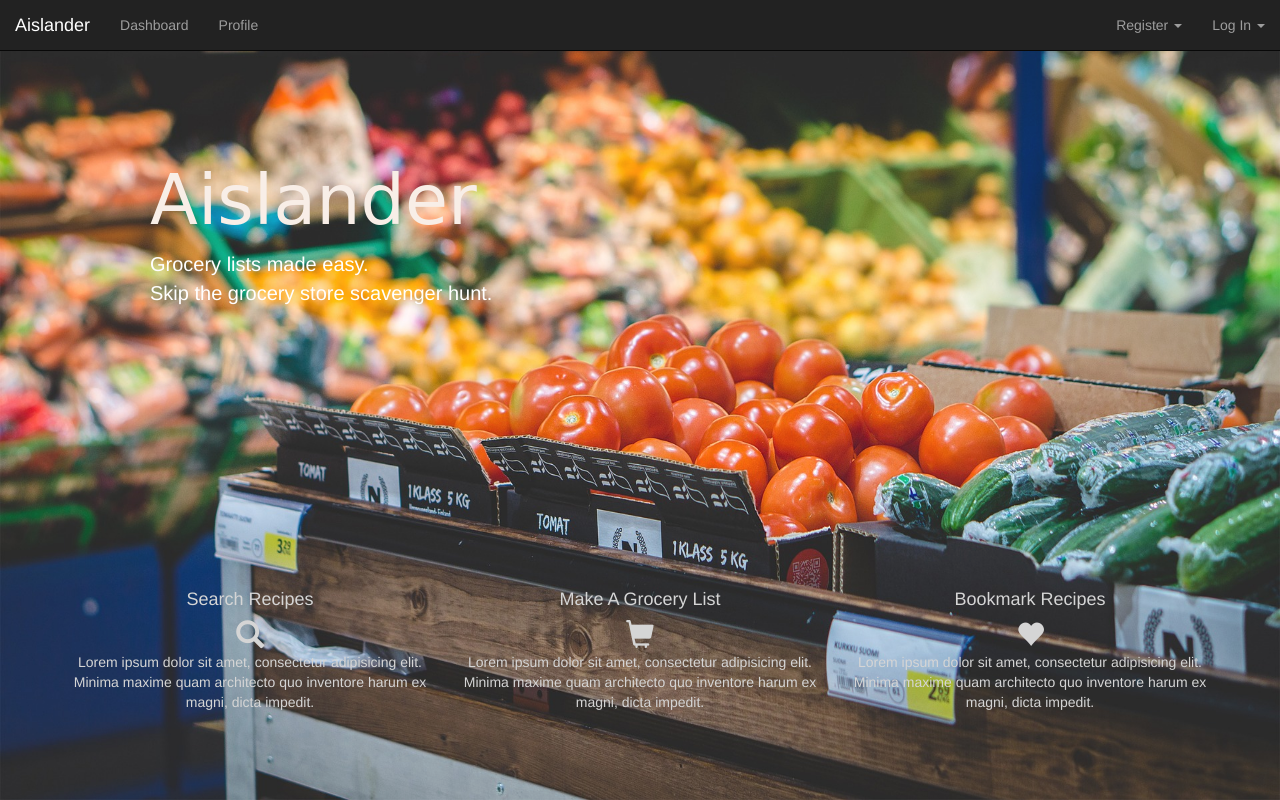
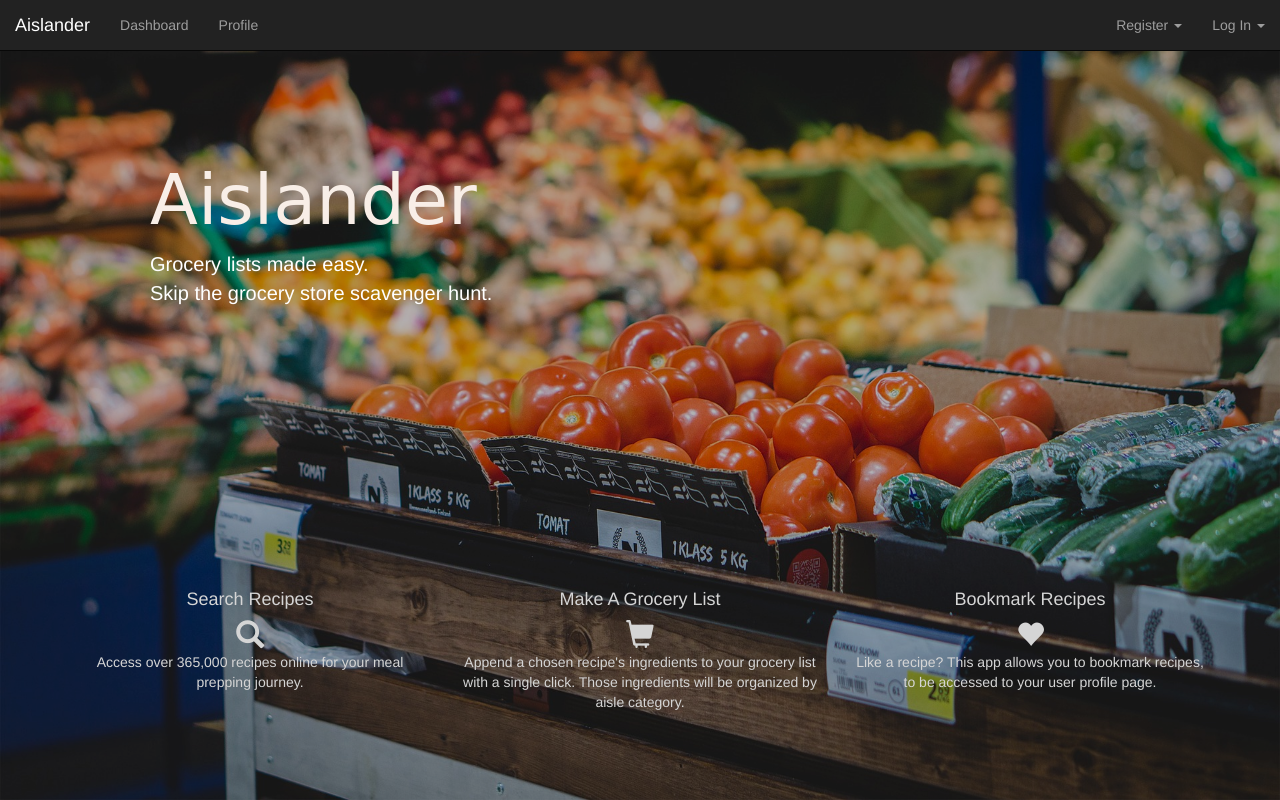
Before and after one commit to cgsarfati/Aislander, a Flask app: page / in a window 1280 px wide. Run offline with Flask 2, Linux system fonts and the light colour scheme; some libraries are stand-ins or nearby versions.

Commit message:
Project ready for demo.

```diff
--- a/static/css/style.css
+++ b/static/css/style.css
@@ -9,7 +9,7 @@ ul.dropdown-lr {
 }
 
 #homepage-img {
-  filter: opacity(.95);
+  filter: brightness(70%);
 }
 
 #services {
--- a/static/js/add-ingredients-to-list.js
+++ b/static/js/add-ingredients-to-list.js
@@ -50,7 +50,7 @@ function DisplayUpdatedGroceryList(results) {
     } // end loop
 
     // Update progress bar
-    $('.progress-status').html("Success! Off to the grocery store you go!");
+    $('.progress-status').html("Success! Off to the grocery store you go! Or add more recipes!");
     $("#progress-bar").attr("style", "width:100%");
     $('#progress-bar').addClass('progress-bar-success');
 
--- a/templates/homepage.html
+++ b/templates/homepage.html
@@ -23,17 +23,17 @@
           <div class="col-md-4">
             <h4 class="service-heading">Search Recipes</h4>
             <span class="homepage glyphicon glyphicon-search"></span>
-            <p class="text-muted service-text">Lorem ipsum dolor sit amet, consectetur adipisicing elit. Minima maxime quam architecto quo inventore harum ex magni, dicta impedit.</p>
+            <p class="text-muted service-text">Access over 365,000 recipes online for your meal prepping journey.</p>
           </div>
           <div class="col-md-4">
             <h4 class="service-heading">Make A Grocery List</h4>
             <span class="homepage glyphicon glyphicon-shopping-cart"></span>
-            <p class="text-muted service-text">Lorem ipsum dolor sit amet, consectetur adipisicing elit. Minima maxime quam architecto quo inventore harum ex magni, dicta impedit.</p>
+            <p class="text-muted service-text">Append a chosen recipe's ingredients to your grocery list with a single click. Those ingredients will be organized by aisle category.</p>
           </div>
           <div class="col-md-4">
             <h4 class="service-heading">Bookmark Recipes</h4>
             <span class="homepage glyphicon glyphicon-heart"></span>
-            <p class="text-muted service-text">Lorem ipsum dolor sit amet, consectetur adipisicing elit. Minima maxime quam architecto quo inventore harum ex magni, dicta impedit.</p>
+            <p class="text-muted service-text">Like a recipe? This app allows you to bookmark recipes, to be accessed to your user profile page.</p>
           </div>
         </div>
       </div>
```
